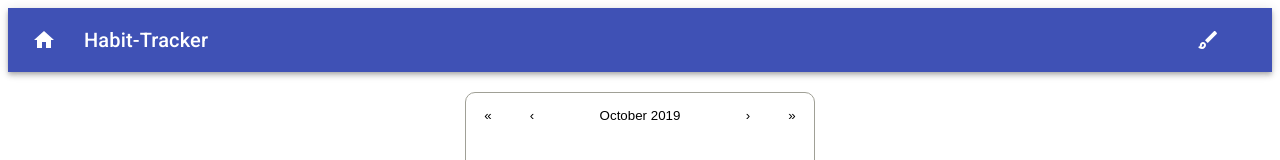
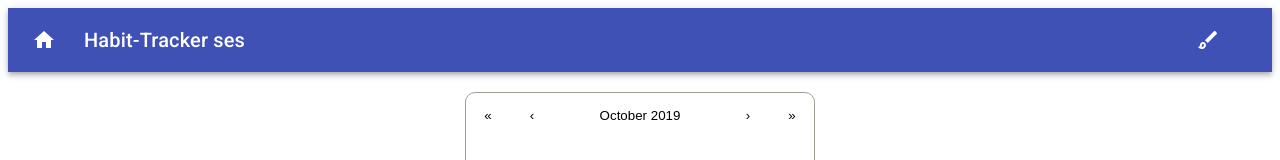
Before and after one commit to andreiggr/habits, a React app: page /habit/1 in a window 1280 px wide. Shown: the top 160 px of the page. Built offline with nearby package versions, Linux system fonts and the light colour scheme; no server answers.

Commit message:
testing commit

```diff
--- a/src/components/Header.js
+++ b/src/components/Header.js
@@ -50,7 +50,7 @@ const Header = ({ history, selectedHabit, habitSelect }) => {
             </IconButton>
           </div>
           <Typography variant="h6" className={classes.title}>
-            {title}
+            {title} ses
           </Typography>
           <div style={{ textDecoration: "none", color: "white" }}>
             <IconButton
```
Also changed, not shown: 1 other file (tests, documents, lock files or other folders).
